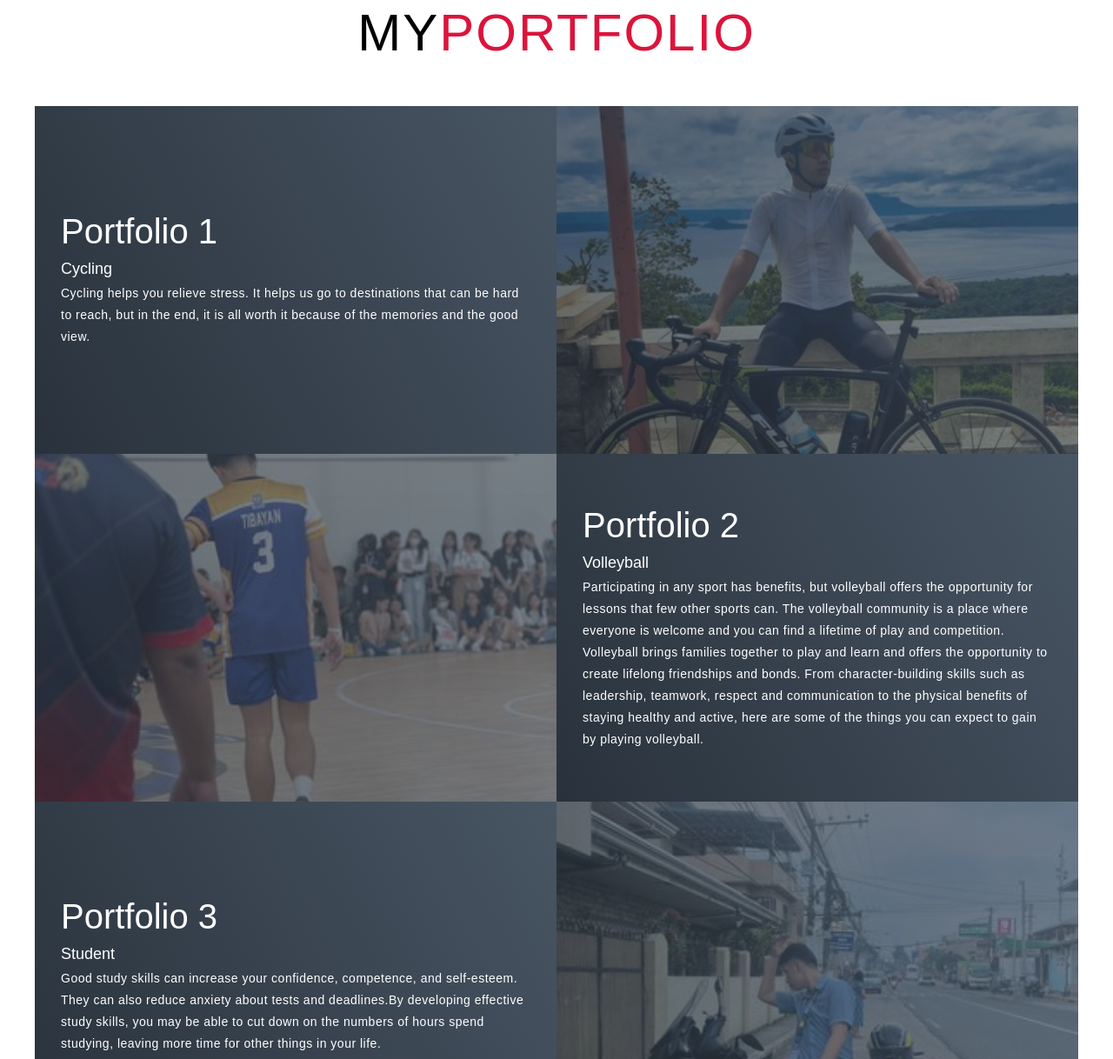
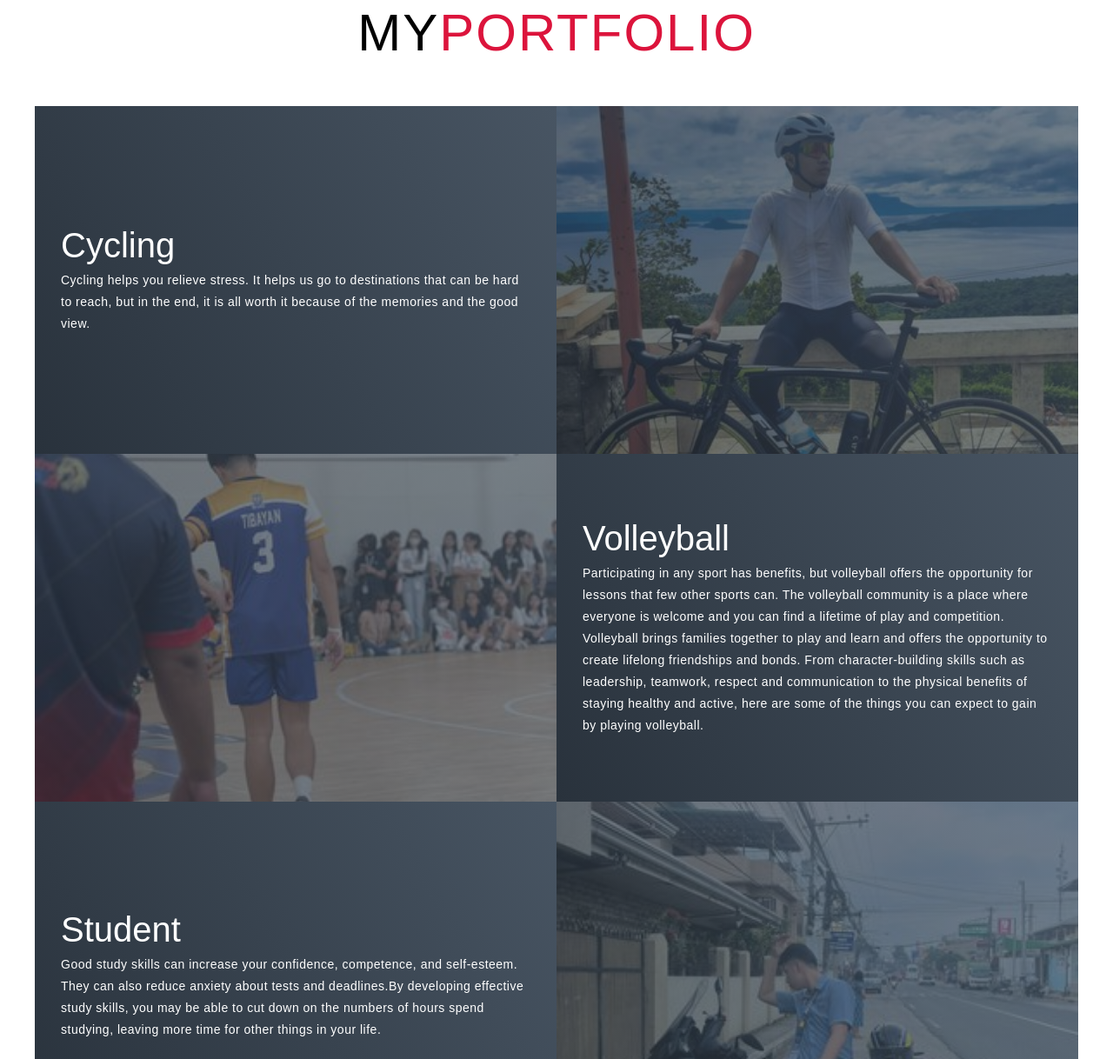
Before and after one commit to geloo123/personal-website, a plain HTML site: page index.html in a window 1280 px wide. Shown: the part 897-2115 px from the top of the page at 87% size. Drawn offline with Linux system fonts and the light colour scheme.

Commit message:
index.html

```diff
--- a/index.html
+++ b/index.html
@@ -57,8 +57,7 @@
       <div class="all-projects">
         <div class="project-item">
           <div class="project-info">
-            <h1>Portfolio 1</h1>
-            <h2>Cycling</h2>
+            <h1>Cycling</h1>
             <p>Cycling helps you relieve stress. It helps us go to destinations that can be hard to reach,
              but in the end, it is all worth it because of the memories and the good view.</p>
           </div>
@@ -68,8 +67,7 @@
         </div>
         <div class="project-item">
           <div class="project-info">
-            <h1>Portfolio 2</h1>
-            <h2>Volleyball</h2>
+            <h1>Volleyball</h1>
             <p>Participating in any sport has benefits, but volleyball offers the opportunity for lessons that few other sports can.
                 The volleyball community is a place where everyone is welcome and you can find a lifetime of play and competition.
                  Volleyball brings families together to play and learn and offers the opportunity to create lifelong friendships and bonds.
@@ -83,8 +81,7 @@
         </div>
         <div class="project-item">
           <div class="project-info">
-            <h1>Portfolio 3</h1>
-            <h2>Student</h2>
+            <h1>Student</h1>
             <p>Good study skills can increase your confidence, competence, and self-esteem.
                  They can also reduce anxiety about tests and deadlines.By developing effective study skills,
                  you may be able to cut down on the numbers of hours spend studying,
@@ -96,8 +93,7 @@
         </div>
         <div class="project-item">
           <div class="project-info">
-            <h1>Portfolio 4</h1>
-            <h2>Esports</h2>
+            <h1>Esports</h1>
             <p>Esports share many of the same benefits of traditional athletics, like sportsmanship, leadership, communication, and teamwork,
                  without the drawbacks of travel for practices, games, and tournaments or risk of injury,
                   particularly beneficial during the COVID-19 pandemic.</p>
```
